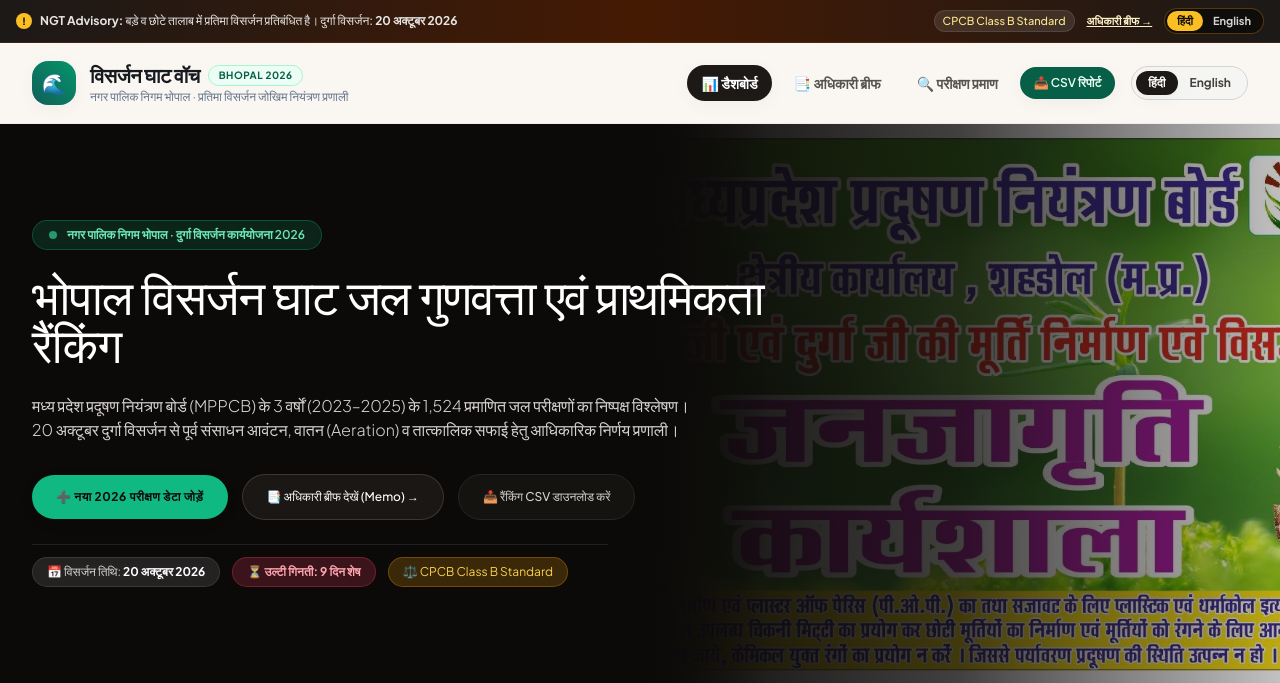
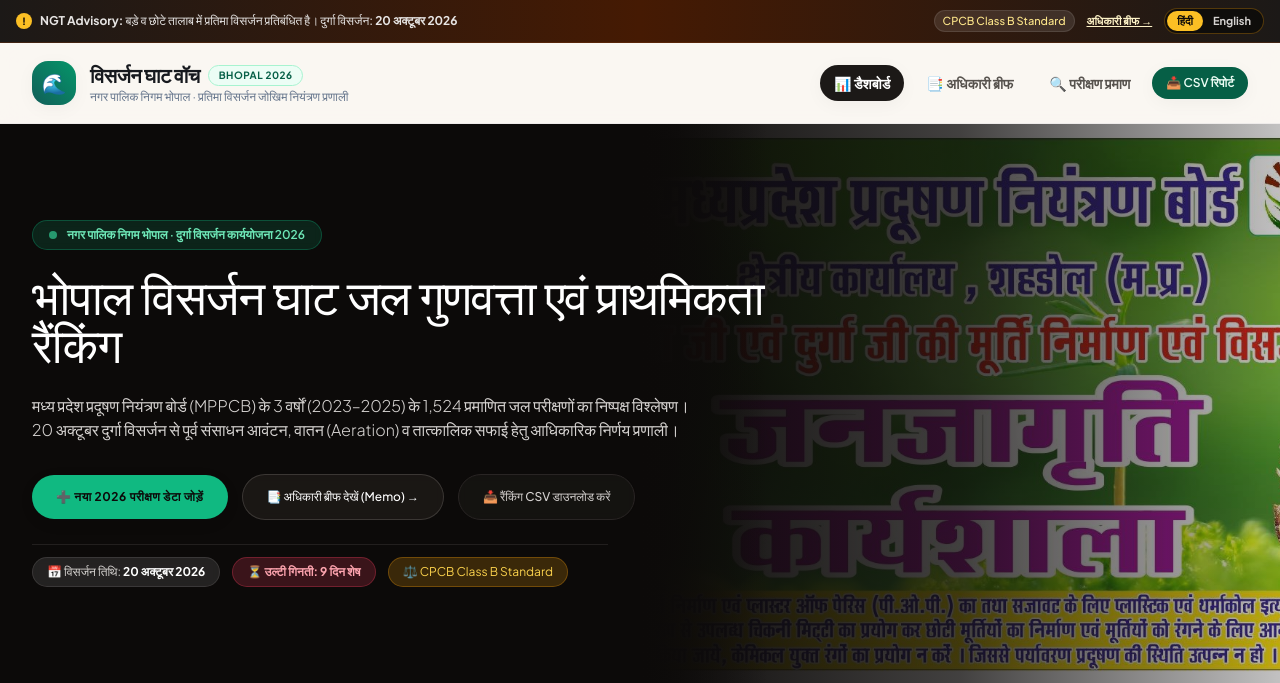
Before and after one commit to AnoopShukla-ProjectWorld/claude-comminity-bhopal, a Flask app: page / in a window 1280 px wide. Shown: the top 683 px of the page. Run offline with Flask 3, Linux system fonts and the light colour scheme; data comes from the database, SQL or seed files in the repository; both versions use the stored data as it was after the commit; some libraries are stand-ins or nearby versions; some web fonts are replaced.

Commit message:
refactor(ui): remove redundant language switcher from navbar, retain clean top-row switcher

```diff
--- a/track-2-visarjan-ghat-watch/Track2-Visarjanghat-Prj/templates/base.html
+++ b/track-2-visarjan-ghat-watch/Track2-Visarjanghat-Prj/templates/base.html
@@ -171,16 +171,6 @@
                             <span class="lang-en hidden">📥 CSV Export</span>
                         </a>
                     </nav>
-
-                    <!-- Language Switcher in Navbar for Convenience -->
-                    <div class="inline-flex items-center bg-stone-100 rounded-full p-1 border border-stone-300">
-                        <button onclick="setGlobalLang('hi')" id="nav-lang-btn-hi" class="px-3 py-1 rounded-full text-xs font-bold bg-stone-900 text-white shadow-soft transition">
-                            हिंदी
-                        </button>
-                        <button onclick="setGlobalLang('en')" id="nav-lang-btn-en" class="px-3 py-1 rounded-full text-xs font-bold text-stone-700 hover:text-stone-950 transition">
-                            English
-                        </button>
-                    </div>
                 </div>
             </div>
         </div>
@@ -486,19 +476,6 @@
                 }
             }
 
-            // Update navbar toggle styling
-            const navBtnHi = document.getElementById('nav-lang-btn-hi');
-            const navBtnEn = document.getElementById('nav-lang-btn-en');
-            if (navBtnHi && navBtnEn) {
-                if (isHindi) {
-                    navBtnHi.className = "px-3 py-1 rounded-full text-xs font-bold bg-stone-900 text-white shadow-soft transition";
-                    navBtnEn.className = "px-3 py-1 rounded-full text-xs font-bold text-stone-700 hover:text-stone-950 transition";
-                } else {
-                    navBtnHi.className = "px-3 py-1 rounded-full text-xs font-bold text-stone-700 hover:text-stone-950 transition";
-                    navBtnEn.className = "px-3 py-1 rounded-full text-xs font-bold bg-stone-900 text-white shadow-soft transition";
-                }
-            }
-
             // Trigger custom event so page-specific components (e.g. Chart.js labels) can re-render if needed
             window.dispatchEvent(new CustomEvent('languageChanged', { detail: { lang: lang } }));
         }
```
Also changed, not shown: track-2-visarjan-ghat-watch/Track2-Visarjanghat-Prj/visarjan_data.db.
